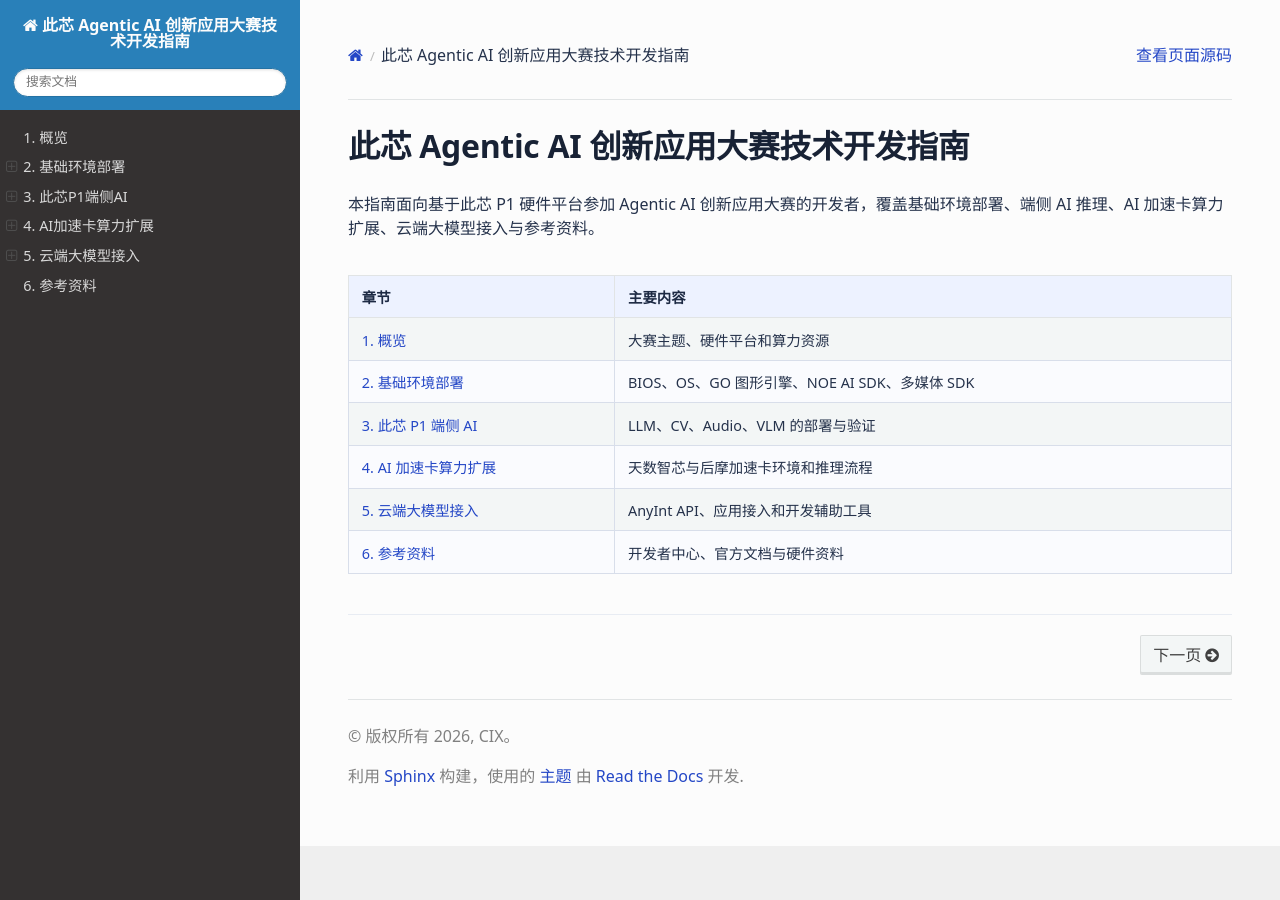
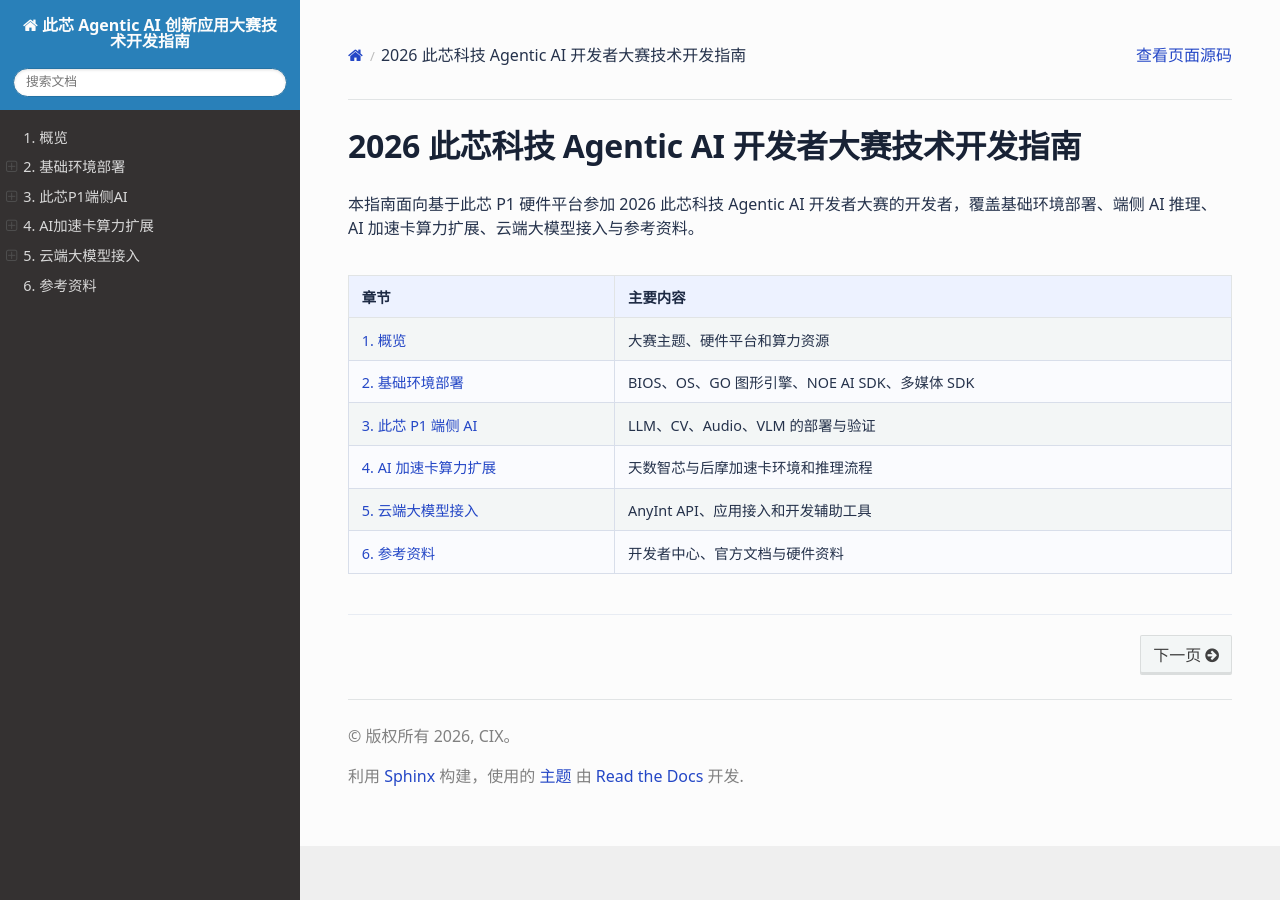
Before and after one commit to chao-luan/cix-ai-developer-contest-docs, a Sphinx documentation site: the page built from docs/index.md, in a window 1280 px wide. Built offline with Sphinx 7.4.7 and the Read the Docs theme 3.1.0, drawn with Linux system fonts in a browser that asks for light colours.

Commit message:
Update index.md

```diff
--- a/docs/index.md
+++ b/docs/index.md
@@ -1,6 +1,6 @@
-# 此芯 Agentic AI 创新应用大赛技术开发指南
+# 2026 此芯科技 Agentic AI 开发者大赛技术开发指南
 
-本指南面向基于此芯 P1 硬件平台参加 Agentic AI 创新应用大赛的开发者，覆盖基础环境部署、端侧 AI 推理、AI 加速卡算力扩展、云端大模型接入与参考资料。
+本指南面向基于此芯 P1 硬件平台参加 2026 此芯科技 Agentic AI 开发者大赛的开发者，覆盖基础环境部署、端侧 AI 推理、AI 加速卡算力扩展、云端大模型接入与参考资料。
 
 | 章节 | 主要内容 |
 | --- | --- |
```
